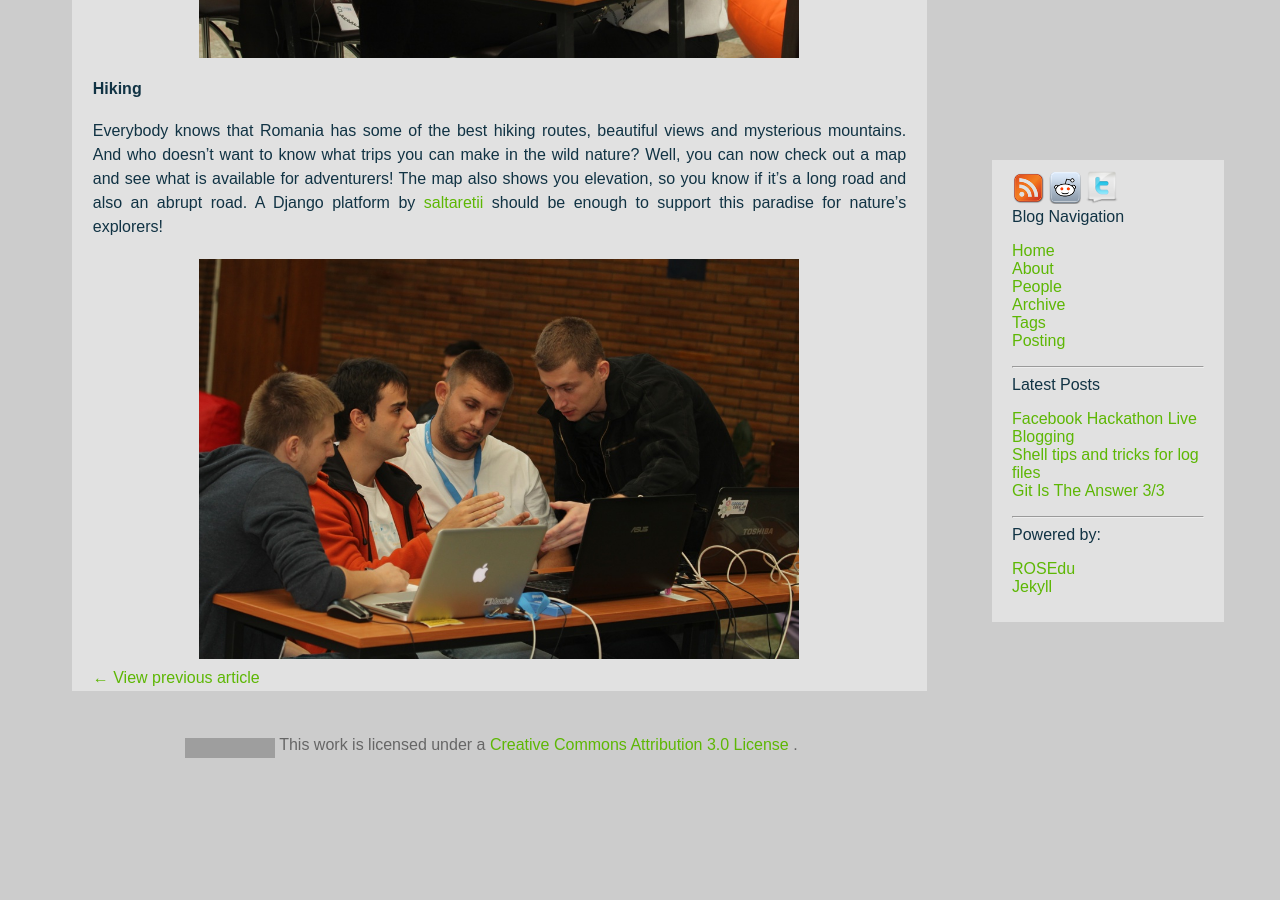
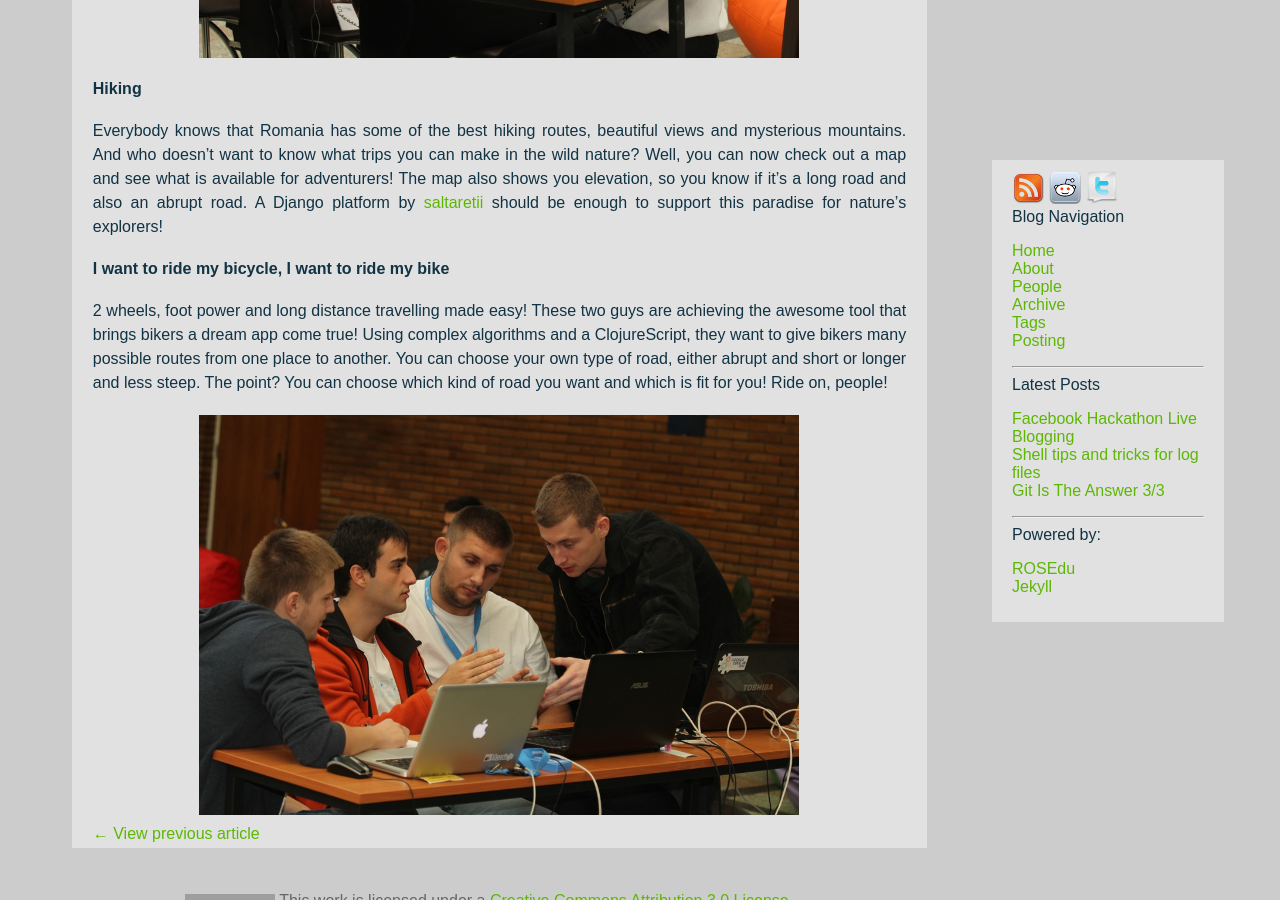
Before and after one commit to rosedu/techblog, a Jekyll site: the page built from _posts/2013-10-19-facebook-hackathon-live-blogging.md, in a window 1280 px wide and 900 px high, scrolled down 4181 px. Built offline with Jekyll 4.4.1, drawn with Linux system fonts in a browser that asks for light colours; comment, search, counter and statistics services are not loaded; before the commit the page ends 4963 px from its top, so only the background shows below that; grey boxes are pictures that could not be loaded.

Commit message:
Add flatride

```diff
--- a/_posts/2013-10-19-facebook-hackathon-live-blogging.md
+++ b/_posts/2013-10-19-facebook-hackathon-live-blogging.md
@@ -120,6 +120,11 @@ for adventurers! The map also shows you elevation, so you know if it's a long
 road and also an abrupt road. A Django platform by [saltaretii](https://github.com/rosedu/saltaretii)
 should be enough to support this paradise for nature's explorers!
 
+#### I want to ride my bicycle, I want to ride my bike
+
+2 wheels, foot power and long distance travelling made easy! These two guys are achieving the awesome tool that brings bikers a dream app come true! Using complex algorithms and a ClojureScript, they want to give bikers many possible routes from one place to another. You can choose your own type of road, either abrupt and short or longer and less steep. The point? You can choose which kind of road you want and which is fit for you! Ride on, people!
+
+
 <div class="center">
 <img width="600" height="400" src="assets/facebook-hackathon/saltaretii.jpg">
 </div>
```
